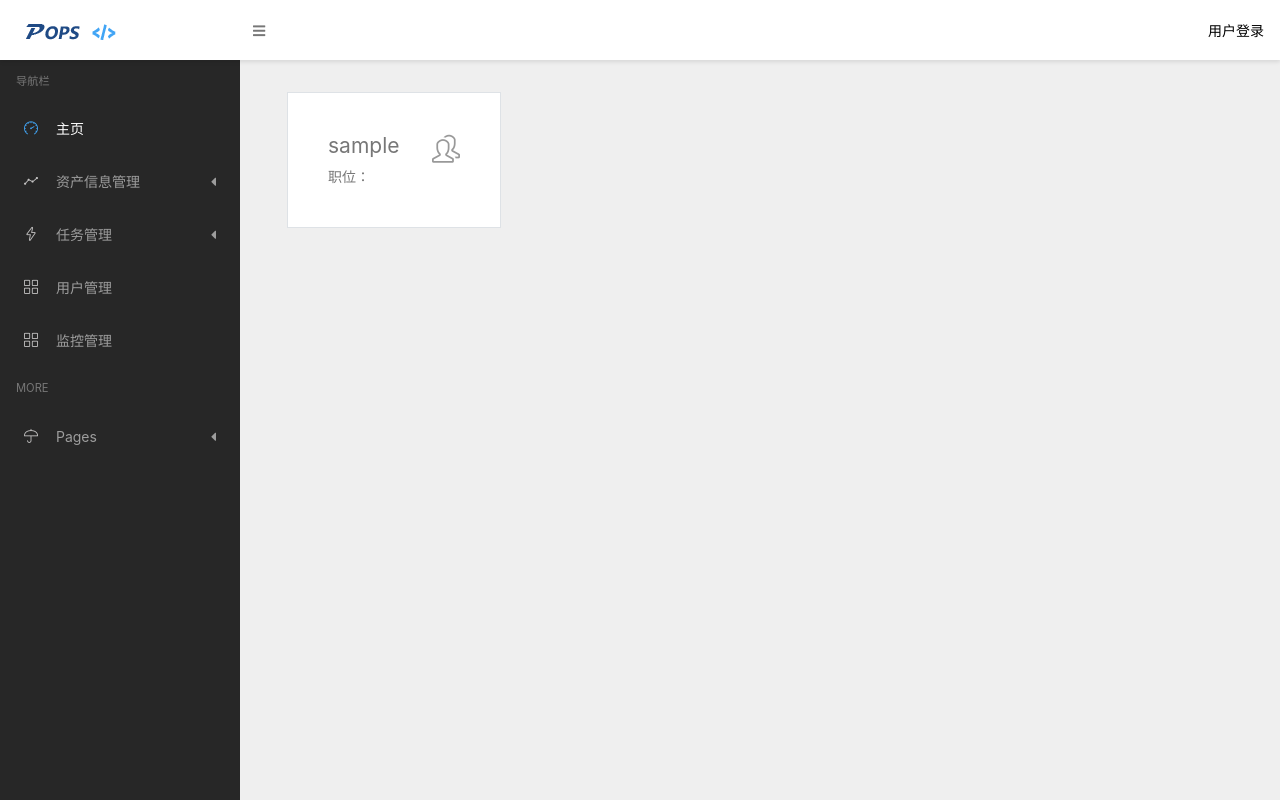
After one commit to LettyCai/OpsAuto, a Django app: page /userlist/ in a window 1280 px wide. The commit adds this page. Run offline with Django 3.2, Linux system fonts and the light colour scheme; tables that the repository leaves empty hold one stand-in row (values such as "Sample post"); some libraries are stand-ins or nearby versions.

Commit message:
add-log-and-Userlist

```diff
--- a/OpsAuto/urls.py
+++ b/OpsAuto/urls.py
@@ -17,7 +17,7 @@ from django.contrib import admin
 from django.urls import path,re_path
 from hostsinfo.views import HostInfoView,AddHostView,CollectHostView,AddGroupView,GroupListView,HostDetailView
 from taskdo.views import KillTtypView, UploadView
-from users.views import IndexView,LoginView,LogoutView
+from users.views import IndexView,LoginView,LogoutView,UsersListView
 
 urlpatterns = [
     path('index/',  IndexView.as_view(),name="index"),
@@ -31,5 +31,6 @@ urlpatterns = [
     path('upload/', UploadView.as_view(), name="upload"),
     path('login/', LoginView.as_view(), name="login"),
     path('logout/', LogoutView.as_view(), name="logout"),
-    re_path(r'^hostdetail(?P<host_id>.*)/$',HostDetailView.as_view(),name="hostdetail")
+    re_path(r'^hostdetail(?P<host_id>.*)/$',HostDetailView.as_view(),name="hostdetail"),
+    path('userlist/',UsersListView.as_view(), name="userlist"),
 ]
--- a/templates/base.html
+++ b/templates/base.html
@@ -133,7 +133,7 @@
                     </li>
 
                     <li class="nav-item">
-                        <a href="tables.html" class="nav-link">
+                        <a href="/userlist/" class="nav-link">
                             <i class="icon icon-grid"></i> 用户管理
                         </a>
                     </li>
--- /dev/null
+++ b/templates/users-list.html
@@ -0,0 +1,30 @@
+{% extends "base.html" %}
+{% block content %}
+
+            <div class="container-fluid" >
+                <div class="row">
+
+                    {% for user in users %}
+
+                    <div class="col-md-3">
+                        <div class="card p-4">
+                            <div class="card-body d-flex justify-content-between align-items-center">
+                                <a href="/killttyp/">
+                                <div>
+                                    <span class="h4 d-block font-weight-normal mb-2"> {{user.username}}</span>
+                                    <span class="font-weight-light">职位：</span>
+                                </div>
+                                </a>
+                                <div class="h2 text-muted">
+                                    <i class="icon icon-people"></i>
+                                </div>
+                            </div>
+                        </div>
+                    </div>
+
+                    {% endfor %}
+                </div>
+            </div>
+
+
+{% endblock %}
--- a/users/views.py
+++ b/users/views.py
@@ -1,6 +1,7 @@
 from django.shortcuts import render
 from django.views import View
 from django.contrib.auth import authenticate,login,logout
+from .models import UserProfile
 
 # Create your views here.
 class IndexView(View):
@@ -28,3 +29,10 @@ class LogoutView(View):
         logout(request)
 
         return render(request,'login.html',{})
+
+class UsersListView(View):
+    def get(self,request):
+
+        users = UserProfile.objects.all()
+
+        return render(request,'users-list.html',{'users':users})
```
Also changed, not shown: OpsAuto/settings.py (+28 -0 lines), static/imgs/logo.png, 1 other file.
